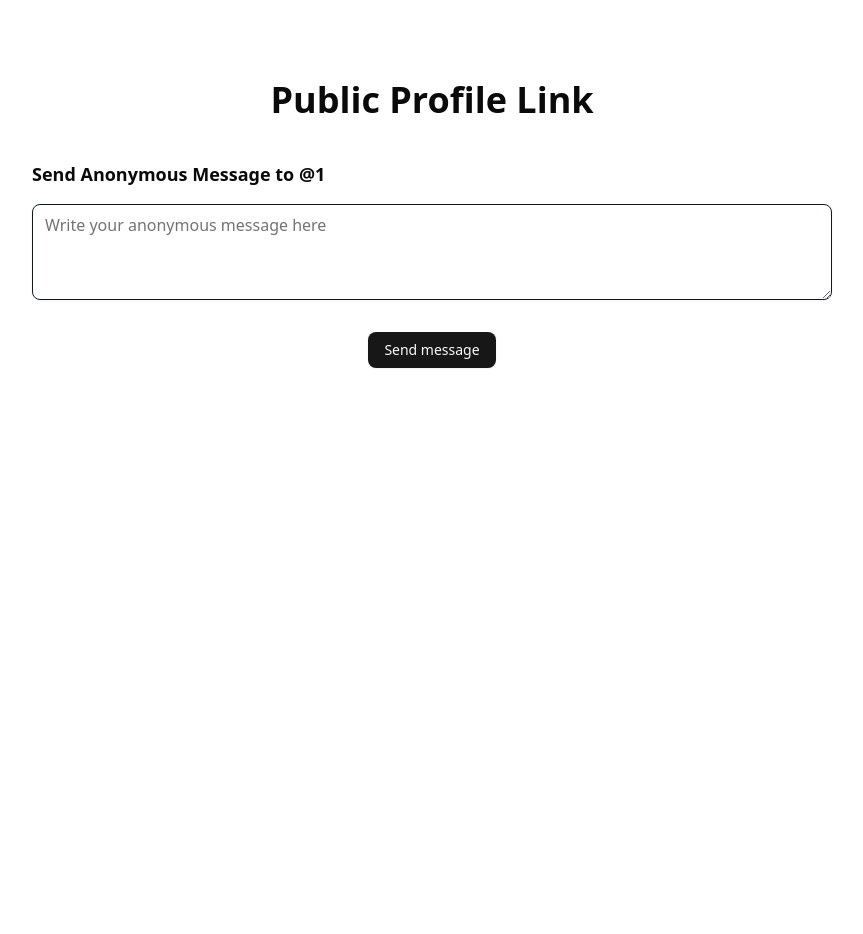
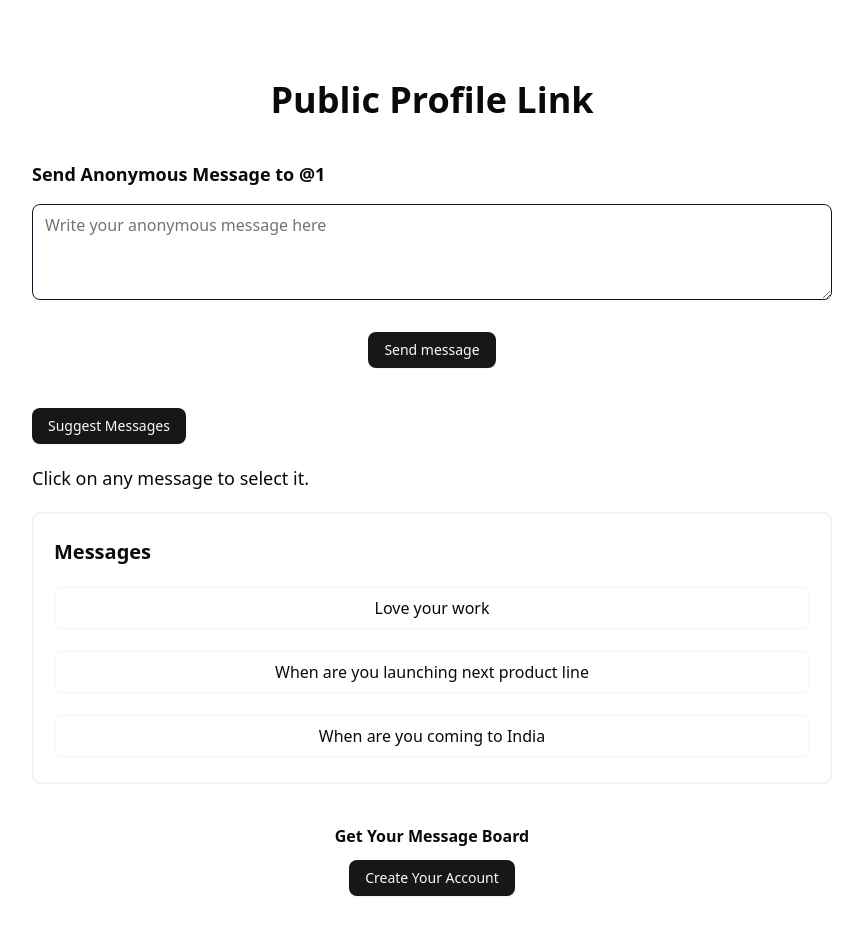
Before and after one commit to saumyarex/feedback, a Next.js app: page /user/1 in a window 1280 px wide. Shown: the top 934 px of the page, without its empty margins (208-1071 px from the left). Before the commit the page ends 800 px from the top, so only its background shows below. Built offline with nearby package versions, Linux system fonts and the light colour scheme.

Commit message:
feat: enhance PublicProfilePage with suggested messages and account creation link

```diff
--- a/src/app/user/[username]/page.tsx
+++ b/src/app/user/[username]/page.tsx
@@ -18,12 +18,40 @@ import { handleFrontendErrors } from "@/helpers/handleFrontendErrors";
 import axios from "axios";
 import { toast } from "sonner";
 import { LoaderCircle } from "lucide-react";
+import Link from "next/link";
 
 function PublicProfilePage() {
   const { username } = useParams();
 
   // general state variables
   const [isLoading, setIsLoading] = useState(false);
+  const [isSuggestMessageClicked, setIsSuggestMessageClicked] = useState(false);
+  const [currentClickedMessage, setCurrentClickedMessage] = useState("");
+
+  //messages state varialbes
+  const [messages, setMessages] = useState([
+    {
+      id: 1,
+      message: "Love your work",
+    },
+    {
+      id: 2,
+      message: "When are you launching next product line",
+    },
+    {
+      id: 3,
+      message: "When are you coming to India",
+    },
+  ]);
+
+  const form = useForm<z.infer<typeof messageFormSchema>>({
+    resolver: zodResolver(messageFormSchema),
+    defaultValues: {
+      content: "",
+    },
+  });
+
+  const { setValue } = form;
 
   const onSubmit = async (data: z.infer<typeof messageFormSchema>) => {
     try {
@@ -40,12 +68,14 @@ function PublicProfilePage() {
     }
   };
 
-  const form = useForm<z.infer<typeof messageFormSchema>>({
-    resolver: zodResolver(messageFormSchema),
-    defaultValues: {
-      content: "",
-    },
-  });
+  const copySuggestedMessage = (id: string, message: string) => {
+    setIsSuggestMessageClicked(true);
+    setCurrentClickedMessage(id);
+    setValue("content", message);
+    setTimeout(() => {
+      setIsSuggestMessageClicked(false);
+    }, 200);
+  };
 
   return (
     <div className="flex flex-col p-5 py-10 md:p-20 sm:mx-20 lg:mx-40 mx-5">
@@ -56,7 +86,7 @@ function PublicProfilePage() {
         </h1>
 
         {/* Anonymous message box */}
-        <div className="mt-10 flex flex-col gap-4">
+        <div id="message-box" className="mt-10 flex flex-col gap-4">
           <h2 className="font-semibold sm:text-lg">
             Send Anonymous Message to @{username}
           </h2>
@@ -98,6 +128,41 @@ function PublicProfilePage() {
             </form>
           </Form>
         </div>
+
+        {/* suggest messgaes */}
+        <div className="mt-10 flex flex-col gap-5">
+          <Button className="self-start">Suggest Messages</Button>
+          <h2 className="font-medium text-lg">
+            Click on any message to select it.
+          </h2>
+
+          {/* suggested messages options */}
+          <div className="flex flex-col gap-5 px-5 py-6 border-2 border-gray-100 rounded-md">
+            <h3 className="text-xl font-semibold">Messages</h3>
+            {messages.map((message) => (
+              <Link href={"#message-box"} key={message.id}>
+                <div
+                  className={` text-center border-2 border-gray-50 py-2 hover:bg-gray-100 hover:cursor-pointer font-medium rounded-md ${isSuggestMessageClicked && currentClickedMessage === message.id.toString() ? "bg-gray-100" : ""} `}
+                  onClick={() =>
+                    copySuggestedMessage(message.id.toString(), message.message)
+                  }
+                >
+                  {message.message}
+                </div>
+              </Link>
+            ))}
+          </div>
+
+          {/* create your own account */}
+          <div className="flex flex-col items-center gap-3 mt-5">
+            <h2 className="font-semibold text-base">Get Your Message Board</h2>
+            <Link href={"/sign-up"}>
+              <Button className="font-medium hover:cursor-pointer">
+                Create Your Account
+              </Button>
+            </Link>
+          </div>
+        </div>
       </div>
     </div>
   );
```
